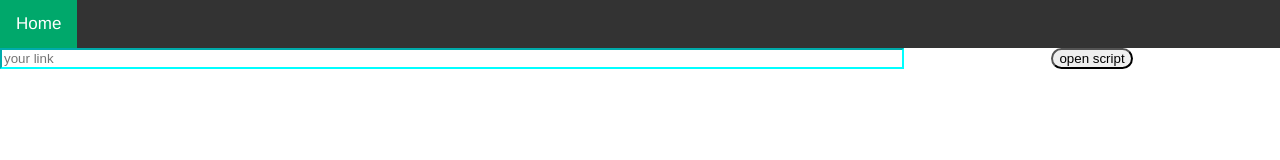
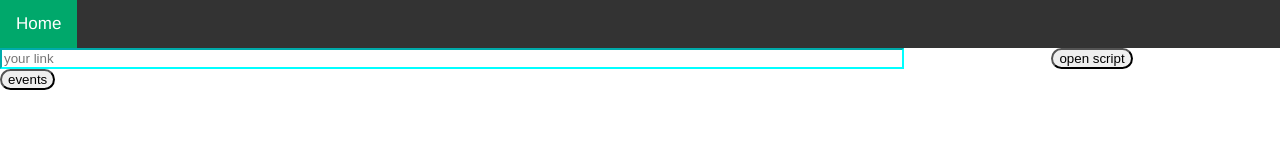
Before and after one commit to sigridbra/dummyShop2.0, a Vue app: page / in a window 1280 px wide. Shown: the top 160 px of the page. Built offline with nearby package versions, Linux system fonts and the light colour scheme.

Commit message:
added pxEvents to body

```diff
--- a/src/components/Thebody.vue
+++ b/src/components/Thebody.vue
@@ -6,10 +6,12 @@
       @onScriptAppend="scriptAppended()"
       @onSettingsUpdated="updateContainer($event)"
     />
+    <PxEvents @onEventsUpdated="subscribedEvents = $event"/>
     <paymentContainer
       :instrument="instrument"
       :isOpen="isOpen"
       :setting="setting"
+      :eventOptions="subscribedEvents"
     />
   </div>
 </template>
@@ -17,6 +19,7 @@
 <script>
 import paymentContainer from "./paymentContainer.vue";
 import ScriptInputs from "./scriptInputs.vue";
+import PxEvents from "./options/pxEvents.vue";
 
 export default {
   name: "TheBody",
@@ -25,11 +28,13 @@ export default {
       instrument: "",
       isOpen: false,
       setting: "",
+      subscribedEvents: {}
     };
   },
   components: {
     ScriptInputs,
     paymentContainer,
+    PxEvents,
   },
   methods: {
     scriptAppended() {
@@ -37,7 +42,7 @@ export default {
     },
     updateContainer(setting) {
       this.setting = setting;
-    },
+    }
   },
 };
 </script>
```
